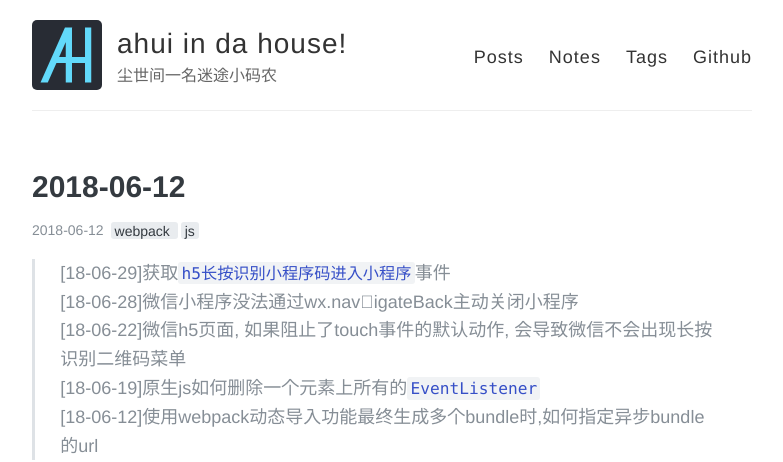
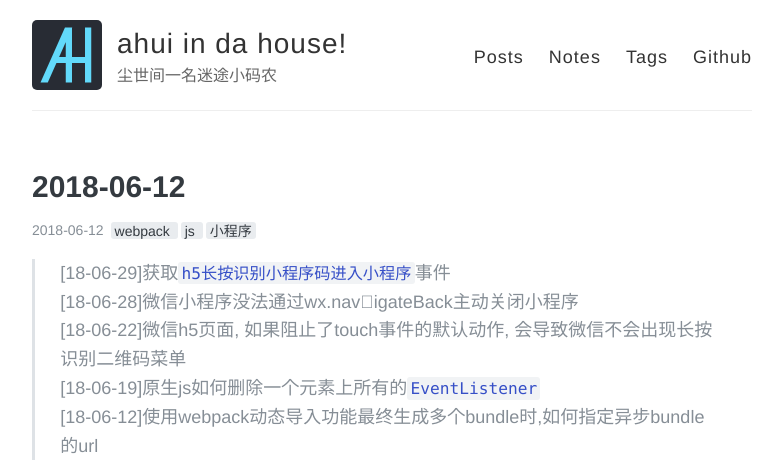
Before and after one commit to funkyLover/blog, a Jekyll site: the page built from notes/_posts/2018-06-12-notes.md, in a window 1280 px wide and 900 px high. Shown: the top 462 px of the window, without its empty margins (248-1031 px from the left). Built offline with Jekyll 4.4.1, drawn with Linux system fonts in a browser that asks for light colours; comment, search, counter and statistics services are not loaded.

Commit message:
+ note type;

```diff
--- a/notes/_posts/2018-06-12-notes.md
+++ b/notes/_posts/2018-06-12-notes.md
@@ -2,7 +2,7 @@
 layout: post
 title: "2018-06-12"
 date: 2018-06-12
-tags: [webpack, js]
+tags: [webpack, js, 小程序]
 comments: true
 share: true
 ---
```
